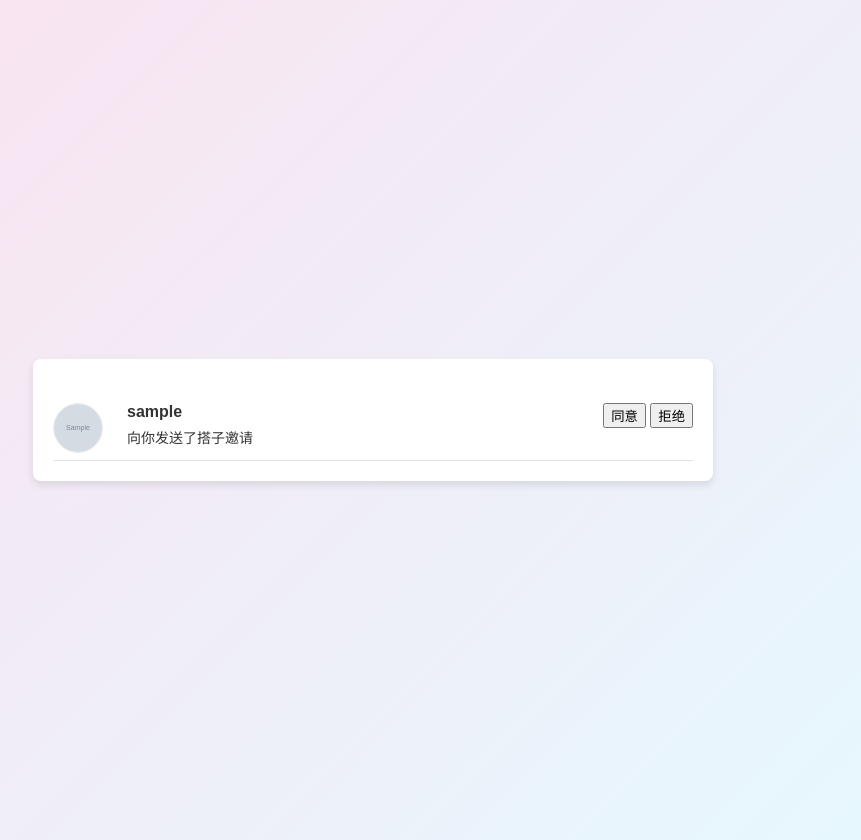
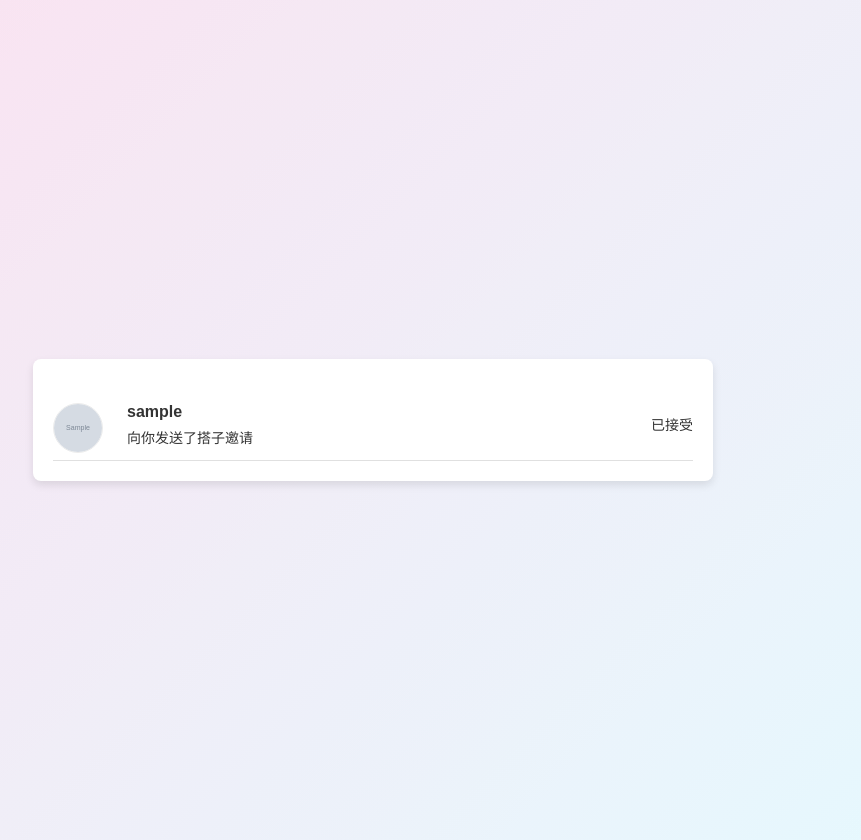
Before and after one commit to tingyuPP/NIS3368-findpartner, a Django app: page /applylist/1/ in a window 1280 px wide. Shown: the whole page, without its empty margins (267-1128 px from the left). Run offline with Django 5.2, Linux system fonts and the light colour scheme; tables that the repository leaves empty hold one stand-in row (values such as "Sample post"); grey boxes marked "Sample" are stand-in pictures.

Commit message:
update apply

```diff
--- a/app01/database.py
+++ b/app01/database.py
@@ -8,8 +8,8 @@ def create_connection():
         host="localhost",  # 根据你的数据库主机设置
         user="root",  # MySQL用户名#
         # password="daerwen",# MySQL密码
-        password="123456",
-        # password = "Cyf20040629",
+        # password="123456",
+        password = "Cyf20040629",
         database="findpartner",  # 数据库名称
     )
     return conn
--- a/app01/views.py
+++ b/app01/views.py
@@ -232,24 +232,25 @@ def applylist(request, post_id):
     if user_list:
         for user_id in user_list:
             user = check_user(id_to_name(user_id))
-            request_state = check_request(user_id, post_id)
-            user_info_list.append((user, request_state))
+            request_state = check_request_state(post_id, user_id)
+            user_info_list.append((user, request_state, post_id))
 
     return render(request, "mainpage/applylist.html", {"user_list": user_info_list})
 
 
-# def handle_answer_request(request):
-#     if request.method == "POST":
-#         user_id = request.POST.get('user_id')
-#         post_id = request.POST.get('post_id')
-#         action = request.POST.get('action')  # 'accept' 或 'reject'
-#
-#         # 调用 answer_request 函数
-#         result = answer_request(post_id, user_id, action)
-#
-#         return JsonResponse({"success": True, "result": result})
-#
-#     return JsonResponse({"success": False, "message": "请求失败"}, status=400)
+def handle_answer_request(request):
+    if request.method == "POST":
+        user_id = request.POST.get('user_id')
+        post_id = request.POST.get('post_id')
+        action = request.POST.get('action')  # {1：同意，2：拒绝}
+
+        # 调用 answer_request 函数
+        user_name = user_id_to_name(user_id)
+        result = answer_request(post_id, user_name, action)
+
+        return JsonResponse({"success": True, "result": result})
+
+    return JsonResponse({"success": False, "message": "请求失败"}, status=400)
 
 def yinsixieyi(request):
     return render(request, "mainpage/yinsixieyi.html")
--- a/nis3368/urls.py
+++ b/nis3368/urls.py
@@ -58,10 +58,10 @@ urlpatterns = [
     path("get-my-published-notice/", views.get_my_published_notice),
     path("get-my-replied-notice/", views.get_my_replied_notice),
     path("api/request_notice", views.request_notice_view, name="request_notice"),
-    path("applylist/<int:post_id>/", views.applylist, name="applylist"),
-    # path("answer_request/", views.handle_answer_request, name="answer_request"),
+    # path("applylist/<int:post_id>/", views.applylist, name="applylist"),
+    path("answer_request/", views.handle_answer_request, name="answer_request"),
 
     path("api/disable_notice", views.disable__notice),
     path("api/recover_notice", views.recover_notice),
-    path("applylist/<int:post_id>", views.applylist, name="applylist"),
+    path("applylist/<int:post_id>/", views.applylist, name="applylist"),
 ]
--- a/static/css/message.css
+++ b/static/css/message.css
@@ -34,6 +34,21 @@ body {
     background-color: #0056b3;
     transform: scale(1.05);
 }
+
+.button {
+    background-color: #007BFF;  /* 按钮背景色 */
+    color: white;                /* 按钮文字颜色 */
+    border: none;                /* 去掉边框 */
+    border-radius: 8px;         /* 圆角半径 */
+    padding: 10px 20px;         /* 内边距 */
+    cursor: pointer;             /* 鼠标悬停时变成手型 */
+    transition: background-color 0.3s;  /* 背景颜色过渡效果 */
+}
+
+.button:hover {
+    background-color: #0056b3;  /* 鼠标悬停时的背景颜色 */
+}
+
 
 .message-container {
     width: 40rem;
--- a/templates/mainpage/applylist.html
+++ b/templates/mainpage/applylist.html
@@ -14,7 +14,7 @@
 <body>
     <div class="background">
         <ul class="message-container">
-            {% for user, request_state in user_list %}
+            {% for user, request_state, post_id in user_list %}
             <li class="message-item">
                 <a class="user-avatar" href="/my/{{ user.id }}/">
                     <img class="avatar-item" src="{{ user.image }}" alt="用户头像">
@@ -26,13 +26,24 @@
                         </div>
                         <div class="interaction-content">
                             <span>向你发送了搭子邀请</span>
+{#                            <span>{{ request_state }}</span>#}
                             {# <div class="msg-count">!</div> #}
                         </div>
                     </div>
+                    {% if request_state == 0 %}
                     <div class="button-container">
-                        <button type="button" class="button" onclick="acceptInvitation('{{ user.id }}')">同意</button>
-                        <button type="button" class="button" onclick="rejectInvitation('{{ user.id }}')">拒绝</button>
+                        <button type="button" class="button" onclick="answerRequest('{{ user.id }}', '{{ post_id }}', '1')">同意</button>
+                        <button type="button" class="button" onclick="answerRequest('{{ user.id }}', '{{ post_id }}', '2')">拒绝</button>
                     </div>
+                    {% elif request_state == 1 %}
+                        <div class="interaction-content">
+                            <span>已接受</span>
+                        </div>
+                    {% elif request_state == 2 %}
+                        <div class="interaction-content">
+                            <span>已拒绝</span>
+                        </div>
+                    {% endif %}
                 </div>
             </li>
             {% endfor %}
@@ -40,13 +51,38 @@
     </div>
 
     <script>
-        // 处理按钮点击的JavaScript函数
         function acceptInvitation(userId) {
-            alert('已同意用户 ID: ' + userId);
+            answerRequest(userId, 'accept');
         }
 
         function rejectInvitation(userId) {
-            alert('已拒绝用户 ID: ' + userId);
+            answerRequest(userId, 'reject');
+        }
+
+        function answerRequest(user_id, post_id, action) {
+            fetch('/answer_request/', {  // 使用定义的路径
+                method: 'POST',
+                headers: {
+                    'Content-Type': 'application/x-www-form-urlencoded',
+                    'X-CSRFToken': '{{ csrf_token }}'  // 确保包含 CSRF token
+                },
+                body: new URLSearchParams({
+                    'user_id': user_id,
+                    'post_id': post_id,
+                    'action': action
+                })
+            })
+            .then(response => response.json())
+            .then(data => {
+                if (data.success) {
+                    location.reload();  // 刷新页面
+                } else {
+                }
+            })
+            .catch(error => {
+                console.error('Error:', error);
+                alert('发生错误，请重试');
+            });
         }
     </script>
 </body>
```
Also changed, not shown: db.sqlite3.
